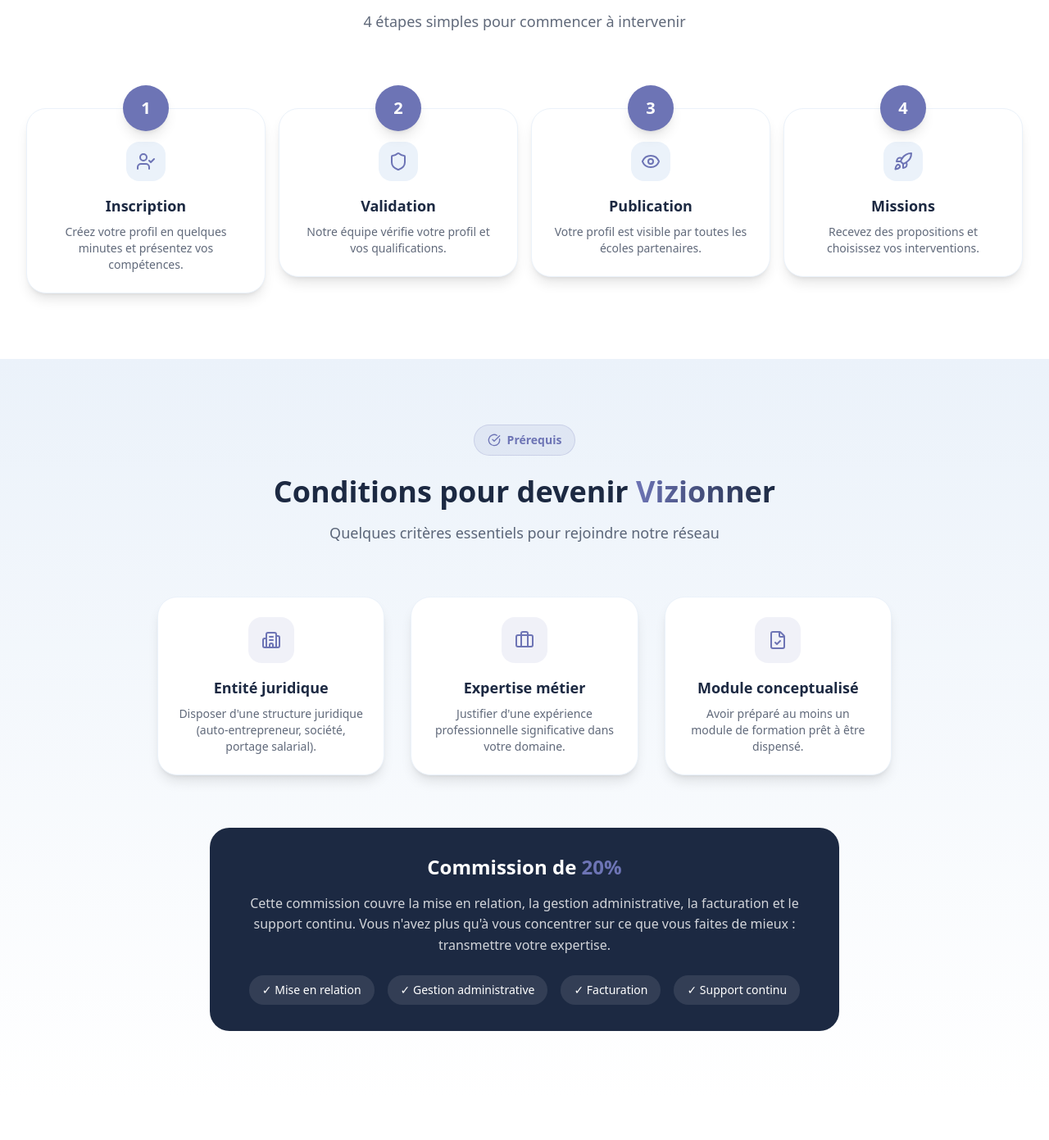
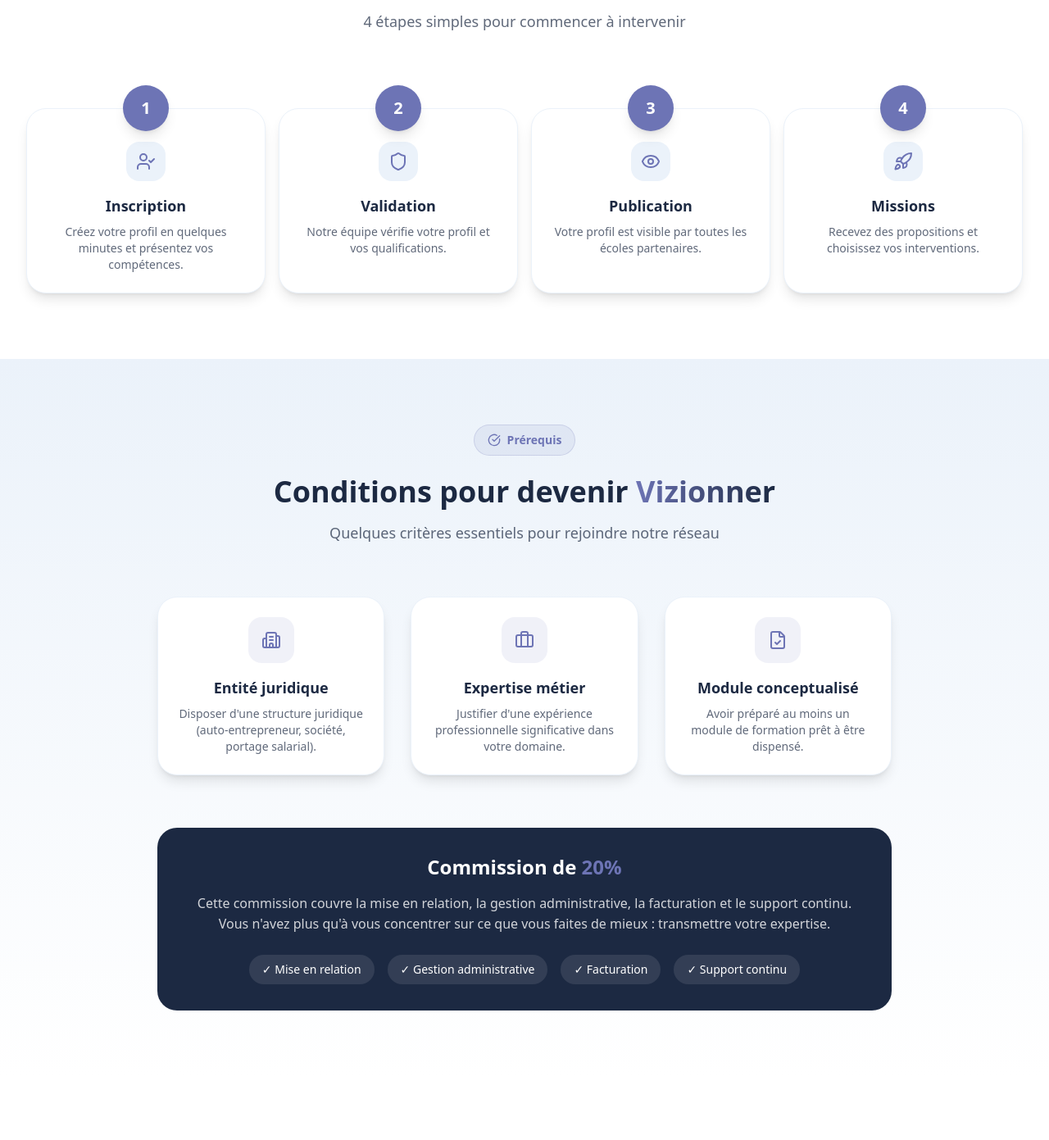
Before and after one commit to ValentinRndn/ProjetClient, a React (Vite) app in the folder client/: page /espace-intervenants in a window 1280 px wide. Shown: the part 1999-3390 px from the top of the page at 82% size. Built offline with nearby package versions, Linux system fonts and the light colour scheme.

Commit message:
feat: Enhance layout and styling of EspaceIntervenantsPage for improved responsiveness and visual consistency

```diff
--- a/client/src/pages/EspaceIntervenantsPage.tsx
+++ b/client/src/pages/EspaceIntervenantsPage.tsx
@@ -361,7 +361,7 @@
                 whileInView={{ opacity: 1, y: 0 }}
                 viewport={{ once: true }}
                 transition={{ delay: index * 0.15 }}
-                className="relative flex flex-col items-center"
+                className="relative flex flex-col items-center h-full"
               >
                 {/* Step number badge - centered above card */}
                 <div className="relative z-20 mb-[-28px]">
@@ -371,12 +371,12 @@
                 </div>
 
                 {/* Card */}
-                <div className="bg-white rounded-2xl pt-10 pb-6 px-6 shadow-lg border border-[#ebf2fa] hover:shadow-xl transition-shadow w-full text-center">
-                  <div className="w-12 h-12 bg-[#ebf2fa] rounded-xl flex items-center justify-center text-[#6d74b5] mb-4 mx-auto">
+                <div className="bg-white rounded-2xl pt-10 pb-6 px-6 shadow-lg border border-[#ebf2fa] hover:shadow-xl transition-shadow w-full text-center h-full flex flex-col">
+                  <div className="w-12 h-12 bg-[#ebf2fa] rounded-xl flex items-center justify-center text-[#6d74b5] mb-4 mx-auto shrink-0">
                     {etape.icon}
                   </div>
                   <h3 className="text-lg font-bold text-[#1c2942] mb-2">{etape.title}</h3>
-                  <p className="text-[#1c2942]/70 text-sm">{etape.description}</p>
+                  <p className="text-[#1c2942]/70 text-sm flex-1">{etape.description}</p>
                 </div>
 
               </motion.div>
@@ -434,13 +434,13 @@
                 whileInView={{ opacity: 1, y: 0 }}
                 viewport={{ once: true }}
                 transition={{ delay: index * 0.1 }}
-                className="bg-white rounded-2xl p-6 shadow-lg border border-[#ebf2fa] text-center"
+                className="bg-white rounded-2xl p-6 shadow-lg border border-[#ebf2fa] text-center h-full flex flex-col"
               >
-                <div className="w-14 h-14 bg-[#6d74b5]/10 rounded-xl flex items-center justify-center text-[#6d74b5] mb-4 mx-auto">
+                <div className="w-14 h-14 bg-[#6d74b5]/10 rounded-xl flex items-center justify-center text-[#6d74b5] mb-4 mx-auto shrink-0">
                   {condition.icon}
                 </div>
                 <h3 className="text-lg font-bold text-[#1c2942] mb-2">{condition.title}</h3>
-                <p className="text-[#1c2942]/70 text-sm">{condition.description}</p>
+                <p className="text-[#1c2942]/70 text-sm flex-1">{condition.description}</p>
               </motion.div>
             ))}
           </div>
@@ -451,7 +451,7 @@
             whileInView={{ opacity: 1, y: 0 }}
             viewport={{ once: true }}
             transition={{ delay: 0.3 }}
-            className="mt-16 max-w-3xl mx-auto"
+            className="mt-16 max-w-4xl mx-auto"
           >
             <div className="bg-[#1c2942] rounded-2xl p-8 text-center">
               <h3 className="text-2xl font-bold text-white mb-4">
```
